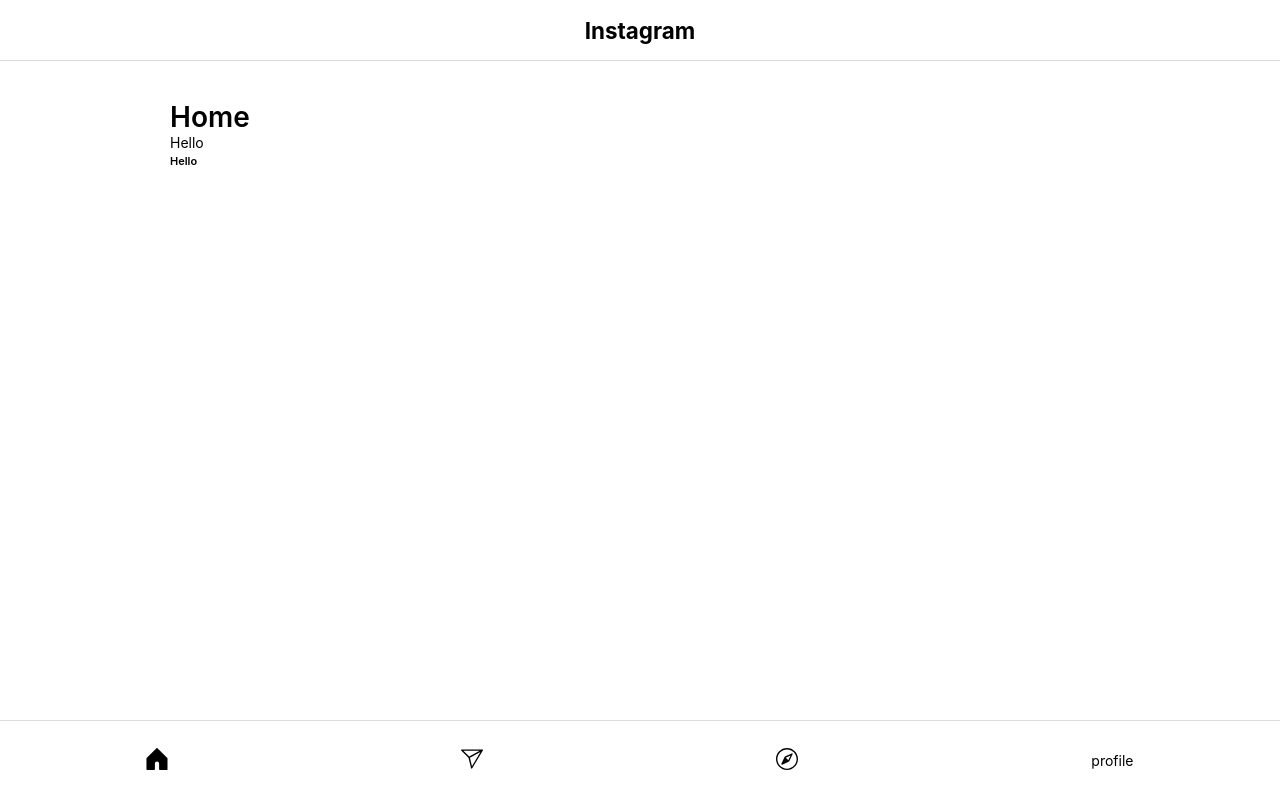
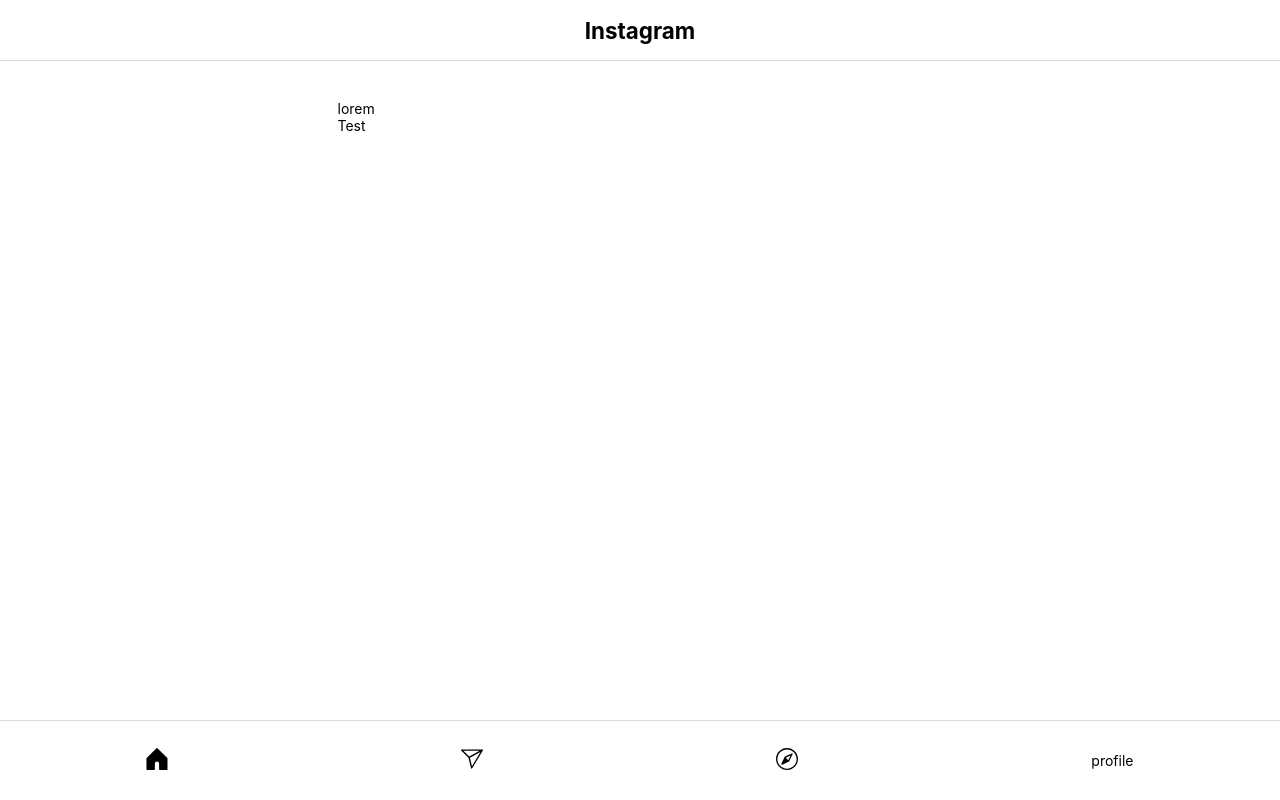
Before and after one commit to ahmetkorkmaz3/instagram-clone, a Vue app: page / in a window 1280 px wide. Built offline with nearby package versions, Linux system fonts and the light colour scheme.

Commit message:
Home Page timeline and slider grid style

```diff
--- a/src/views/home/index.vue
+++ b/src/views/home/index.vue
@@ -1,8 +1,13 @@
 <template>
   <div class="home">
-    <h1>Home</h1>
-    <CustomText tag="p">Hello</CustomText>
-    <CustomText tag="b" size="x-small">Hello</CustomText>
+    <div class="timeline">
+      <p>lorem</p>
+      <CustomText>Test</CustomText>
+    </div>
+
+    <div class="sidebar">
+      <CustomText>lorem</CustomText>
+    </div>
   </div>
 </template>
 
@@ -16,3 +21,26 @@
   }
 }
 </script>
+
+<style scoped>
+.home {
+  max-width: 605px;
+  margin-left: auto;
+  margin-right: auto;
+
+  @media (--t) {
+    max-width: none;
+    display: grid;
+    grid-template-columns: 1fr 295px;
+    grid-gap: 30px;
+  }
+}
+
+.sidebar {
+  display: none;
+
+  @media (--t) {
+    display: block;
+  }
+}
+</style>
```
